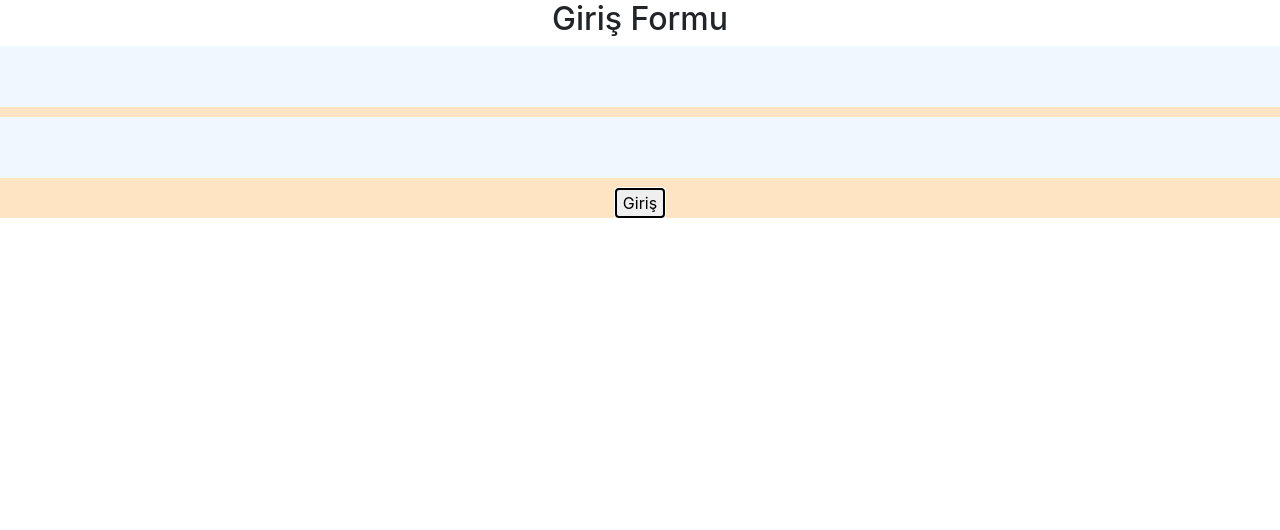
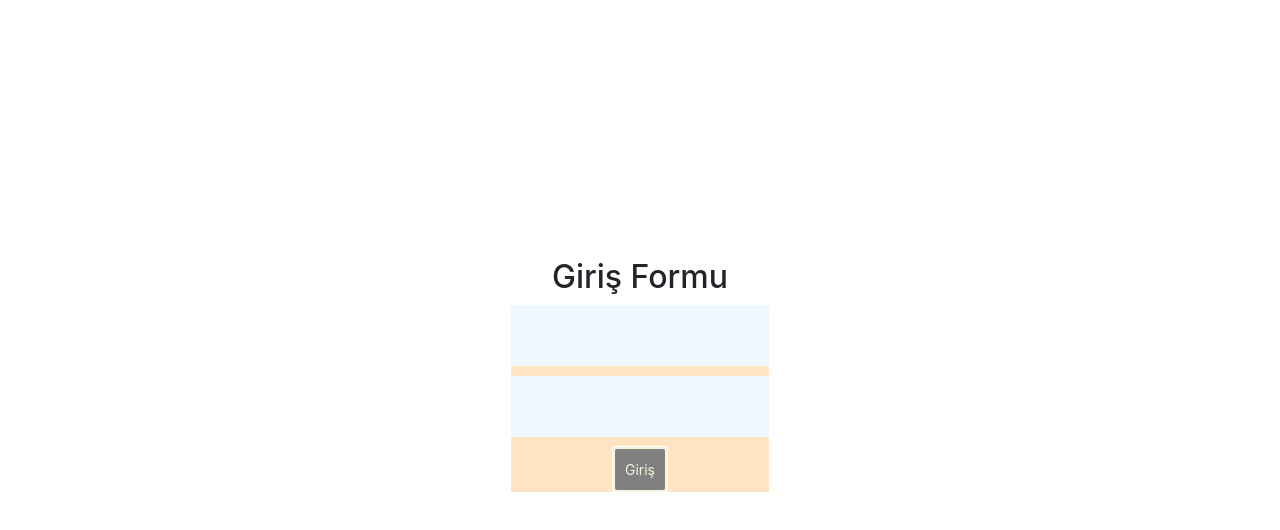
Before and after one commit to FatmaKalkan/iris-app, a React (Create React App) app: page / in a window 1280 px wide. Shown: the top 530 px of the page. Built offline with nearby package versions, Linux system fonts and the light colour scheme.

Commit message:
New login 3

```diff
--- a/src/App.css
+++ b/src/App.css
@@ -1,38 +1,9 @@
 .App {
+  display: flex;
   text-align: center;
+  justify-content: center;
+  align-items: center;
+  flex-direction: column;
+  /* height: 100vh; */
+  height: calc(100vh - 50px);
 }
-
-.App-logo {
-  height: 40vmin;
-  pointer-events: none;
-}
-
-@media (prefers-reduced-motion: no-preference) {
-  .App-logo {
-    animation: App-logo-spin infinite 20s linear;
-  }
-}
-
-.App-header {
-  background-color: #282c34;
-  min-height: 100vh;
-  display: flex;
-  flex-direction: column;
-  align-items: center;
-  justify-content: center;
-  font-size: calc(10px + 2vmin);
-  color: white;
-}
-
-.App-link {
-  color: #61dafb;
-}
-
-@keyframes App-logo-spin {
-  from {
-    transform: rotate(0deg);
-  }
-  to {
-    transform: rotate(360deg);
-  }
-}
--- a/src/components/button/button.css
+++ b/src/components/button/button.css
@@ -1,3 +1,15 @@
 .button{
     outline: auto;
+    width: max-content;
+    background-color: gray;
+    color: beige;
+    box-sizing: border-box;
+    padding:  10px;
+    font-size: 14px;
+    cursor: pointer;
+    transition: all .4s ease;
 }
+.button:hover
+{
+    background-color: rgb(106, 154, 212);
+}
```
